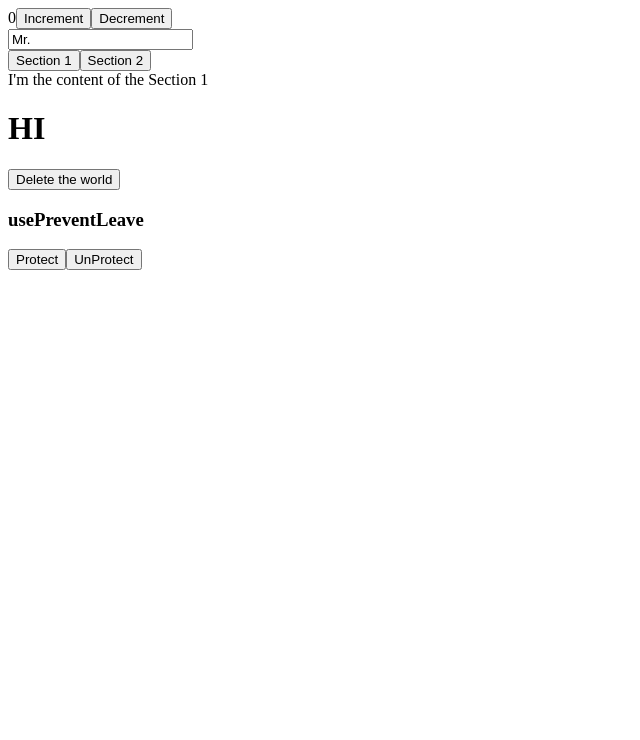
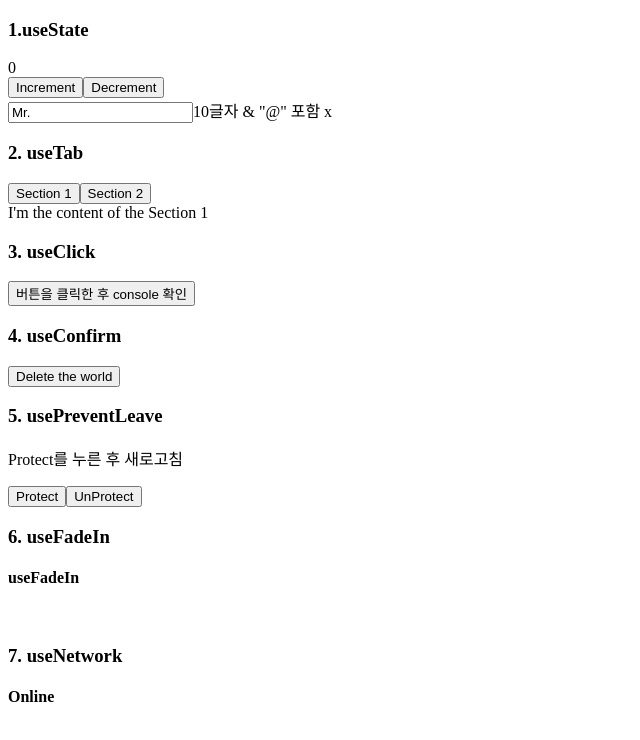
Before and after one commit to JeongWooChan/React-hooks-, a React (Create React App) app in the folder react-hooks/: page / in a window 1280 px wide. Shown: the top 740 px of the page, without its empty margins (0-640 px from the left). Built offline with nearby package versions, Linux system fonts and the light colour scheme; the HTML template or start-up script is replaced by a standard one.

Commit message:
FEAT : Make useFadeIn and useNetwork

```diff
--- a/react-hooks/src/App.js
+++ b/react-hooks/src/App.js
@@ -6,6 +6,8 @@ import UseTitle from './UseTitle';
 import UseClick from './UseClick';
 import UseConfirm from './UseConfirm';
 import UsePreventLeave from './UsePreventLeave';
+import UseFadeIn from './UseFadeIn';
+import useNetwork from './useNetwork';
 
 const content = [
   {
@@ -34,21 +36,50 @@ function App() {
   const cancelWorld = () => console.log("cancel");
   const confirmDelete = UseConfirm("Are you sure", deleteWorld, cancelWorld);
   const {enablePrevent, disablePrevent } = UsePreventLeave();
+  const fadeIn = UseFadeIn(2, 2);
+  const fadeIn2 = UseFadeIn(5, 5);
+  const handleNetworkChange = (online) => {
+    console.log(online?"we just went online" : "we are offline");
+  }
+  const onLine = useNetwork(handleNetworkChange);
 
   return (
     <>
-      <Counter />
-      <input placeholder="Name" {...name} />
       <div>
+        <h3>1.useState</h3>
+        <Counter />
+        <input placeholder="Name" {...name} />
+        <span>10글자 & "@" 포함 x</span>
+      </div>
+      <div>
+        <h3>2. useTab </h3>
         {content.map((section,index) => <button key={section.id} onClick={() => changeItem(index)}>{section.tab}</button> )}
+        <div>
+          {currentItem.content}
+        </div>
       </div>
-      {currentItem.content}
-      <h1 ref={title}>HI</h1>
-      <button onClick={confirmDelete}>Delete the world</button>
       <div>
-        <h3>usePreventLeave</h3>
+        <h3>3. useClick</h3>
+        <button ref={title}>버튼을 클릭한 후 console 확인</button>
+      </div>
+      <div>
+        <h3>4. useConfirm</h3>
+        <button onClick={confirmDelete}>Delete the world</button>
+      </div>
+      <div>
+        <h3>5. usePreventLeave</h3>
+        <p>Protect를 누른 후 새로고침</p>
         <button onClick={enablePrevent}>Protect</button>
         <button onClick={disablePrevent}>UnProtect</button>
+      </div>
+      <div>
+        <h3>6. useFadeIn</h3>
+        <h4 {...fadeIn} >useFadeIn</h4>
+        <p {...fadeIn2}>lalala</p>
+      </div>
+      <div>
+        <h3>7. useNetwork</h3>
+        <h4>{onLine ? "Online" : "Offline"}</h4>
       </div>
     </>
   );
--- a/react-hooks/src/Counter.js
+++ b/react-hooks/src/Counter.js
@@ -6,8 +6,10 @@ const Counter = () => {
     return (
         <div>
             {count}
-            <button onClick={() => setCount(count + 1)}>Increment</button>
-            <button onClick={decrement}>Decrement</button>
+            <div>
+                <button onClick={() => setCount(count + 1)}>Increment</button>
+                <button onClick={decrement}>Decrement</button>
+            </div>
         </div>
     );
 };
--- /dev/null
+++ b/react-hooks/src/UseFadeIn.js
@@ -0,0 +1,15 @@
+import {useRef, useEffect} from 'react';
+
+const UseFadeIn = (duration = 1, delay = 1) => {
+    const element = useRef();
+    useEffect(() => {
+        if(element.current) {
+            const { current } = element;
+            current.style.transition = `opacity ${duration}s ease-in-out ${delay}s`;
+            current.style.opacity = 1;
+        }
+    })
+    return { ref: element, style: { opacity: 0} };
+};
+
+export default UseFadeIn;
--- /dev/null
+++ b/react-hooks/src/useNetwork.js
@@ -0,0 +1,24 @@
+import { useState, useEffect } from 'react';
+
+const useNetwork = (onChange) => {
+    // navigator를 통해서 웹사이트가 온라인인지 아닌지 true/false로 반환해준다.
+    const [status, setStatus] = useState(navigator.onLine);
+    const handleChange = () => {
+      if (typeof onChange === "function") {
+        onChange(navigator.onLine);
+      }
+      setStatus(navigator.onLine);
+    };
+    useEffect(() => {
+      window.addEventListener("online", handleChange);
+      window.addEventListener("offline", handleChange);
+      // eslint-disable-next-line no-unused-expressions
+      () => {
+        window.removeEventListener("online", handleChange);
+        window.removeEventListener("offline", handleChange);
+      };
+    }, []);
+    return status;
+};
+
+export default useNetwork;
```
